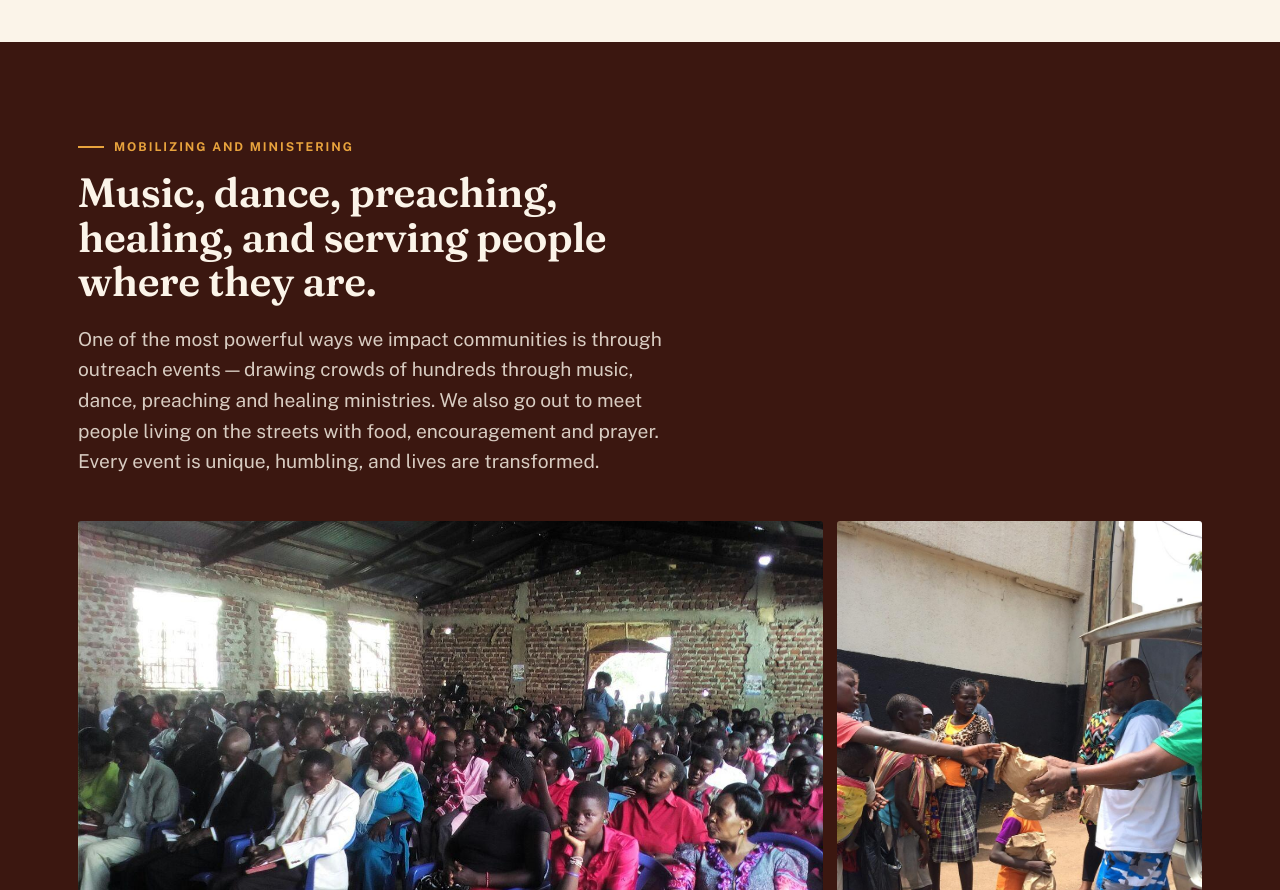
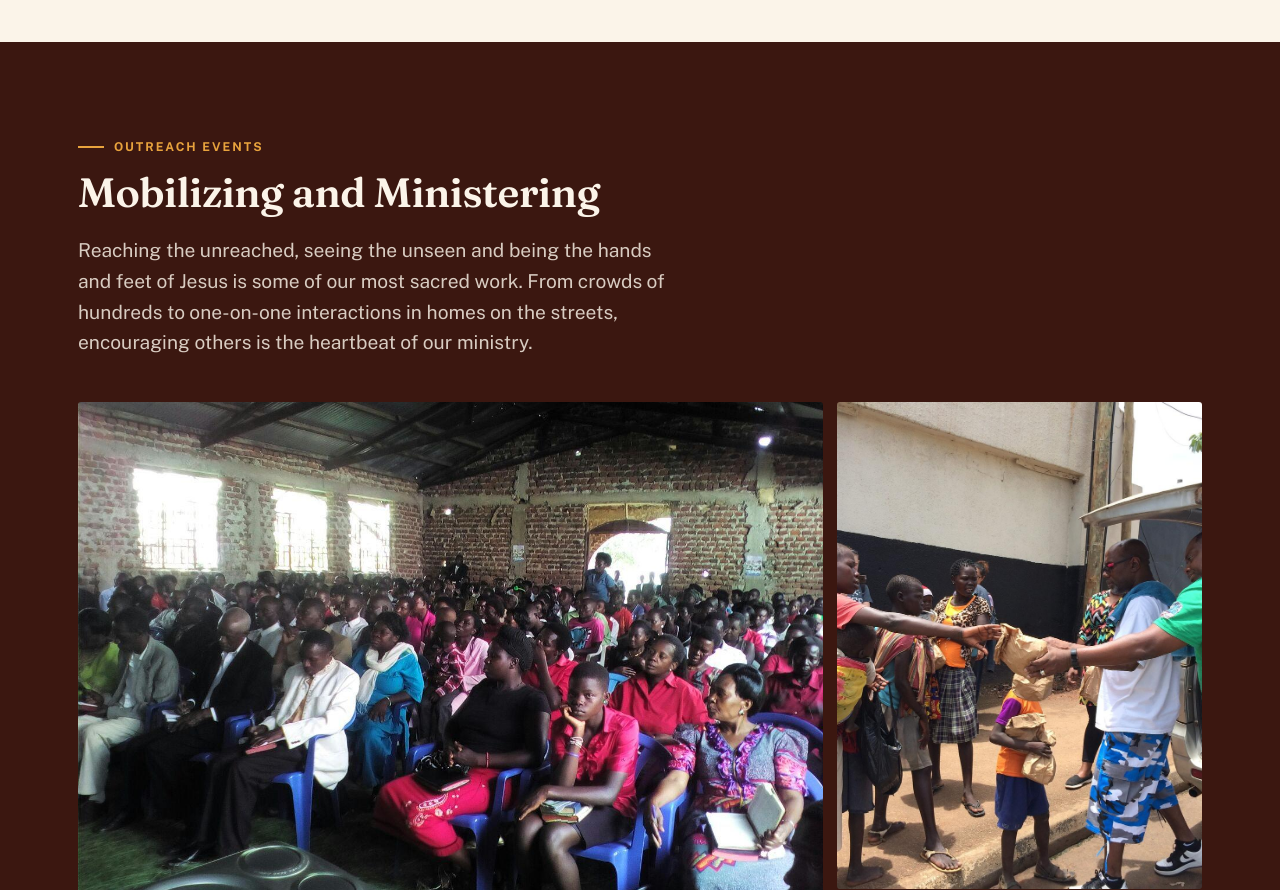
Before and after one commit to deanisaac06/Harmony-Life, a plain HTML site: page missions-outreach.html in a window 1280 px wide. Shown: the part 1280-2170 px from the top of the page. Drawn offline with nearby package versions, Linux system fonts and the light colour scheme.

Commit message:
Missions page: update outreach events heading and text

```diff
--- a/missions-outreach.html
+++ b/missions-outreach.html
@@ -69,9 +69,9 @@
 <section class="bg-clay">
   <div class="wrap">
     <div class="section-head">
-      <p class="eyebrow">Mobilizing and ministering</p>
-      <h2 class="h-section">Music, dance, preaching, healing, and serving people where they are.</h2>
-      <p class="lede">One of the most powerful ways we impact communities is through outreach events &mdash; drawing crowds of hundreds through music, dance, preaching and healing ministries. We also go out to meet people living on the streets with food, encouragement and prayer. Every event is unique, humbling, and lives are transformed.</p>
+      <p class="eyebrow">Outreach events</p>
+      <h2 class="h-section">Mobilizing and Ministering</h2>
+      <p class="lede">Reaching the unreached, seeing the unseen and being the hands and feet of Jesus is some of our most sacred work. From crowds of hundreds to one-on-one interactions in homes on the streets, encouraging others is the heartbeat of our ministry.</p>
     </div>
     <div class="photo-grid missions-outreach-gallery">
       <img class="wide outreach-crowd-photo" src="images/missions-crowd.jpg" alt="A crowd gathered at an outreach event" loading="lazy">
```
